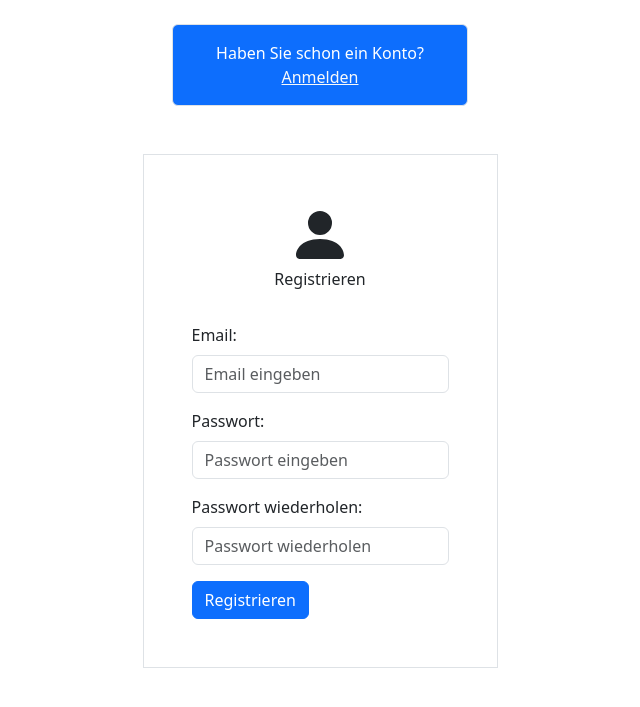
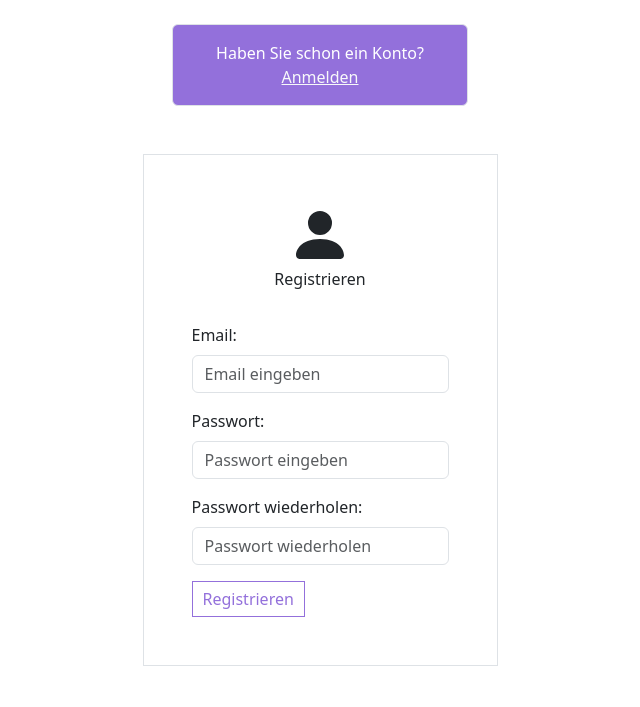
Before and after one commit to As-Itachi/projekt, a PHP site: page /register.php in a window 1280 px wide. Shown: the part 71-778 px from the top of the page, without its empty margins (320-960 px from the left). Run offline with PHP 8.4, Linux system fonts and the light colour scheme.

Commit message:
deisng design desing designwkjfhejkfhew

```diff
--- a/admin/userlist.php
+++ b/admin/userlist.php
@@ -102,6 +102,7 @@
                         if ($statement->rowCount() > 0) {
                             while ($zeile = $statement->fetch()) {
                                 echo
+                                "<div class='col-md-10 d-flex flex-column '>" .
                                 "<tr>" . "<th>Vorname: </th>" . "<td>" . $zeile['name'] . "</td>" .
                                     "</tr>" .
 
@@ -123,8 +124,9 @@
 
                                     "<form method='POST'>" . //Formular zum löschen erstellt
                                     "<input type='hidden' name='idBenutzer' value='" . $zeile['idBenutzer'] . "'>" .
-                                    "<td>" .  "<input class='btn btn-danger' name='loeschen' type='submit' value='Konto löschen'>" . "</td>" .
-                                    "</form>" . "</tr>";
+                                    "<td>" .  "<input class='button' name='loeschen' type='submit' value='Konto löschen'>" . "</td>" .
+                                    "</form>" . "</tr>"
+                                    . "</div>";
                             }
                         }
                         echo "</table>";
--- a/css/login.css
+++ b/css/login.css
@@ -1,5 +1,5 @@
 .account-notif{
-    background: mediumpurple;
+    background: mediumpurple!important;
 }
 .button{
     border: 1px solid mediumpurple;
--- a/login.php
+++ b/login.php
@@ -31,7 +31,7 @@
             if($_GET['logout'] == true){
                 ?>
                 <div class="container-fluid w-25">
-                    <div class="mt-4 p-3 bg-success border rounded text-white d-flex flex-column justify-content-center">
+                    <div class="mt-4 p-3 account-notif border rounded text-white d-flex flex-column justify-content-center">
                         <span class="text-center text-white">Sie wurden erfolgreich abgemeldet!</span>
                     </div>
                 </div>
--- a/logout.php
+++ b/logout.php
@@ -1,7 +1,7 @@
 <?php
 session_start();
 if(!isset($_SESSION['email'])){
-    echo "Du bist nicht angemeldet!";
+    header("Location: login.php");
 } else{
     $_SESSION = array();
     session_destroy();
--- a/profil/kontodaten.php
+++ b/profil/kontodaten.php
@@ -72,7 +72,7 @@ require_once('../include/dbConnection.php');
                             <br> Ja <input type="radio" name="button" value="1">
                             Nein <input type="radio" name="button" value="0"> <br>
 
-                            <input class="btn btn-danger" name="bestaetigen" type="submit" value="Bestätigen">
+                            <input class="button" name="bestaetigen" type="submit" value="Bestätigen">
 
                         </form>
 
--- a/register.php
+++ b/register.php
@@ -1,3 +1,6 @@
+<?php
+    ob_start();
+?>
 <!DOCTYPE html>
 <html lang="en">
 <head>
@@ -6,11 +9,12 @@
     <title>Knjižara - Registrieren</title>
     <link href="https://cdn.jsdelivr.net/npm/bootstrap@5.3.2/dist/css/bootstrap.min.css" rel="stylesheet" integrity="sha384-T3c6CoIi6uLrA9TneNEoa7RxnatzjcDSCmG1MXxSR1GAsXEV/Dwwykc2MPK8M2HN" crossorigin="anonymous">
     <script src="https://cdn.jsdelivr.net/npm/bootstrap@5.3.2/dist/js/bootstrap.bundle.min.js" integrity="sha384-C6RzsynM9kWDrMNeT87bh95OGNyZPhcTNXj1NW7RuBCsyN/o0jlpcV8Qyq46cDfL" crossorigin="anonymous"></script>
+    <link rel="stylesheet" href="css/login.css">
 </head>
 <body>
     <?php include('navbar/navbar.php'); ?>
     <div class="container-fluid w-25">
-        <div class="mt-4 p-3 bg-primary border rounded text-white d-flex flex-column justify-content-center">
+        <div class="mt-4 p-3 account-notif border rounded text-white d-flex flex-column justify-content-center">
             <span class="text-center text-white">Haben Sie schon ein Konto?</span>
             <a href="./login.php" class="text-center link-light">Anmelden</a>
         </div>
@@ -20,7 +24,7 @@
             if($_GET['delete'] == true){
                 ?>
                 <div class="container-fluid w-25">
-                    <div class="mt-4 p-3 bg-success border rounded text-white d-flex flex-column justify-content-center">
+                    <div class="mt-4 p-3 account-notif border rounded text-white d-flex flex-column justify-content-center">
                         <span class="text-center text-white">Ihr Konto wurde erfolgreich gelöscht!</span>
                     </div>
                 </div>
@@ -93,7 +97,7 @@
                     <label for="pwd" class="form-label">Passwort wiederholen:</label>
                     <input type="password" class="form-control" id="pwd" placeholder="Passwort wiederholen" name="pswd2">
                 </div>
-                <button type="submit" name="submit" class="btn btn-primary">Registrieren</button>
+                <button type="submit" name="submit" class="button">Registrieren</button>
             </form>
         </div>
     </div>
@@ -138,6 +142,8 @@
         } else {
             header("Location: register.php?pwmatch=false");
         }
-    } ?>
+    }
+    ob_end_flush();
+    ?>
 </body>
 </html>
```
